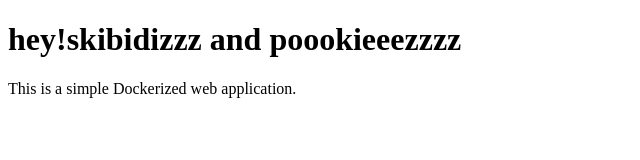
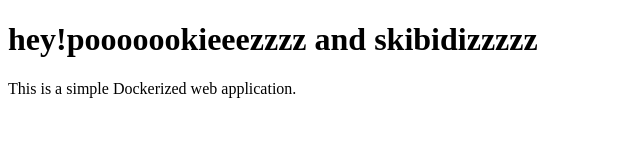
Before and after one commit to nidanelson/network_container_cloud_deployment_CA1, a plain HTML site: page hello-world-app/index.html in a window 1280 px wide. Shown: the whole page, without its empty margins (0-640 px from the left). Drawn offline with Linux system fonts and the light colour scheme.

Commit message:
New index

```diff
--- a/hello-world-app/index.html
+++ b/hello-world-app/index.html
@@ -4,7 +4,7 @@
     <title>Hello World</title>
 </head>
 <body>
-    <h1>hey!skibidizzz and poookieeezzzz</h1>
+    <h1>hey!pooooookieeezzzz and skibidizzzzz</h1>
     <p>This is a simple Dockerized web application.</p>
 </body>
 </html>
```
